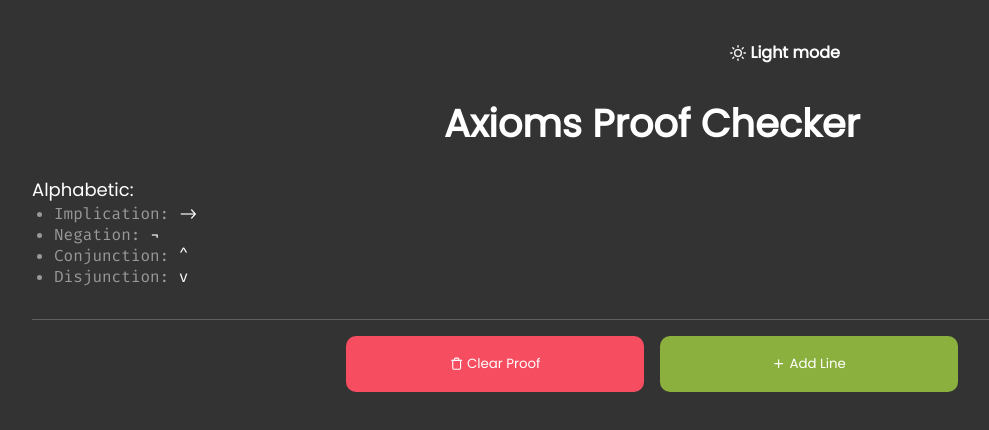
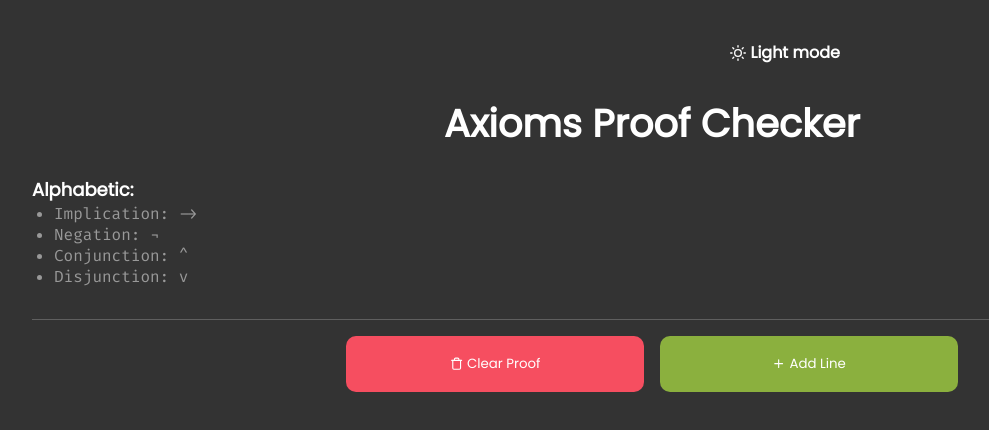
Before and after one commit to luisotavio756/axioms-proof-verify, a React (Create React App) app in the folder packages/frontend/: page / in a window 1280 px wide. Shown: the top 430 px of the page, without its empty margins (8-997 px from the left). Built offline with nearby package versions, Linux system fonts and the light colour scheme.

Commit message:
Update switch theme handler colors

```diff
--- a/packages/frontend/src/pages/Main/ProofLine/styles.ts
+++ b/packages/frontend/src/pages/Main/ProofLine/styles.ts
@@ -17,7 +17,6 @@ export const Container = styled.div`
 
     span {
       font-size: 22px;
-      color: #fff;
     }
   }
 
@@ -50,7 +49,7 @@ export const Container = styled.div`
       svg {
         transition: all 0.2s linear;
         font-size: 32px;
-        color: #fff;
+        color: ${({ theme }) => theme.title};
       }
 
       &:hover {
--- a/packages/frontend/src/pages/Main/index.tsx
+++ b/packages/frontend/src/pages/Main/index.tsx
@@ -52,7 +52,7 @@ const Main: React.FC = () => {
         <Title>Axioms Proof Checker</Title>
       </div>
       <div className="description">
-        <p>Alphabetic:</p>
+        <h4>Alphabetic:</h4>
         <ul>
           <li>
             Implication: <span>{'->'}</span>
--- a/packages/frontend/src/pages/Main/styles.ts
+++ b/packages/frontend/src/pages/Main/styles.ts
@@ -17,8 +17,8 @@ export const Container = styled.div`
   }
 
   .description {
-    p {
-      color: #fff;
+    h4 {
+      /* color: ${({ theme }) => theme.title}; */
       font-size: 18px;
     }
 
@@ -28,11 +28,7 @@ export const Container = styled.div`
       li {
         font-family: 'Fira Code';
         font-size: 16px;
-        color: #999;
-
-        span {
-          color: #fff;
-        }
+        color: ${({ theme }) => theme.text};
       }
     }
   }
```
Also changed, not shown: packages/frontend/src/assets/img/logo.svg (deleted).
